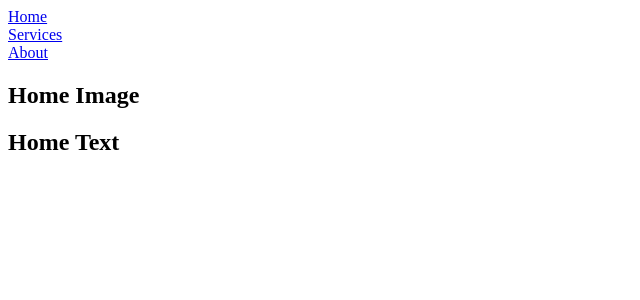
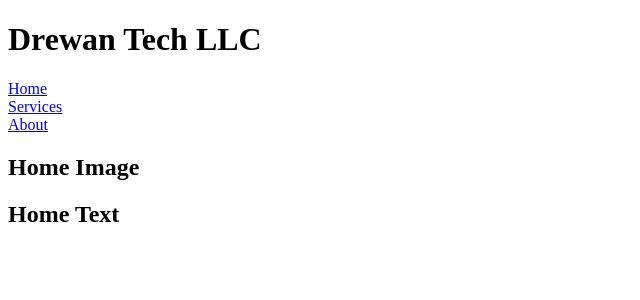
Before and after one commit to bentondrew/Company_Website_Server, a Flask app: page / in a window 1280 px wide. Shown: the top 300 px of the page, without its empty margins (0-640 px from the left). Run offline with Flask 2, Linux system fonts and the light colour scheme.

Commit message:
Save page company title.

```diff
--- a/service/templates/layout.html
+++ b/service/templates/layout.html
@@ -6,6 +6,7 @@
 </head>
 <body>
   <div class="company_title">
+    <h1>Drewan Tech LLC</h1>
   </div>
   <div class="link_header">
     <div class="link_box">
```
